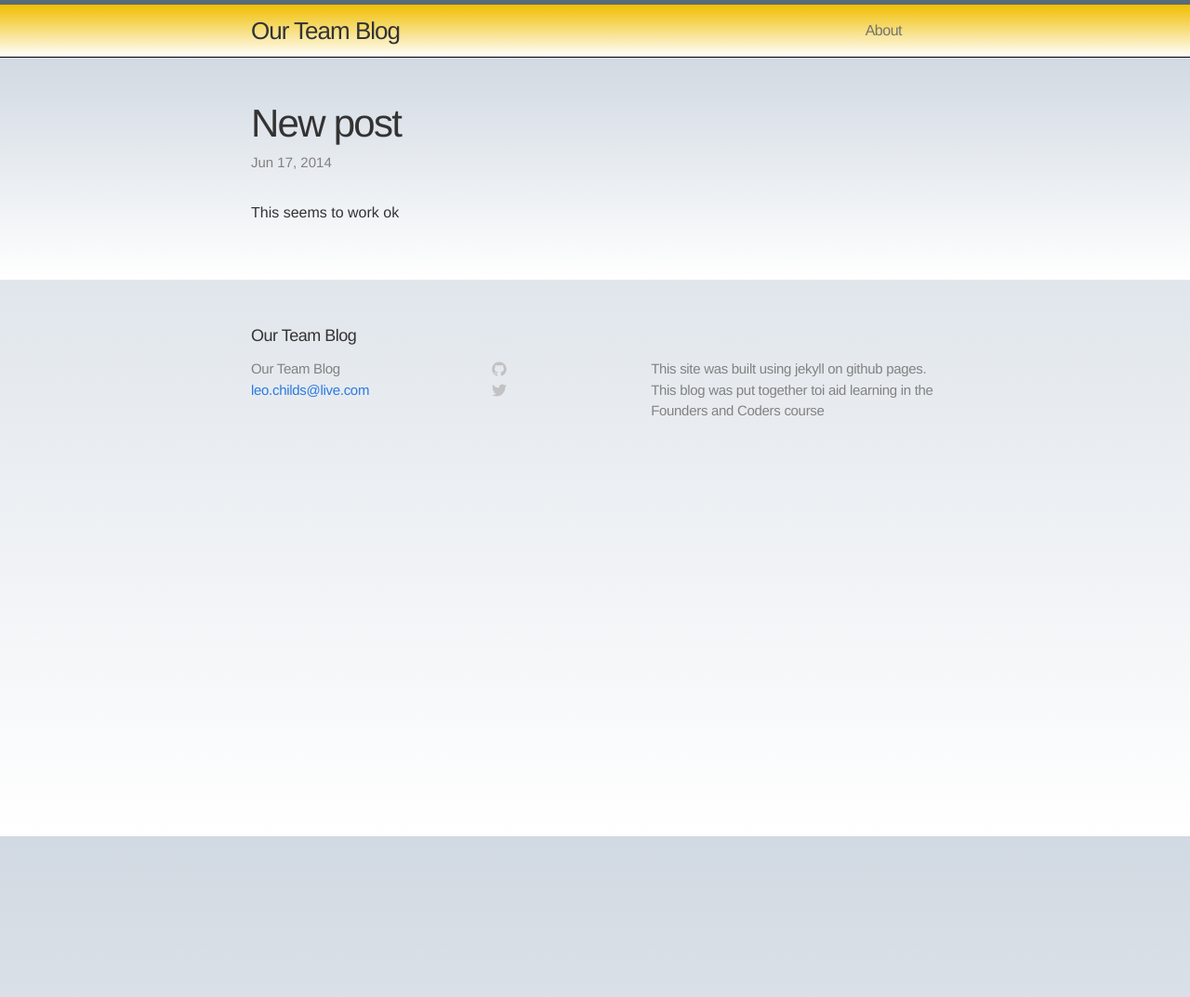
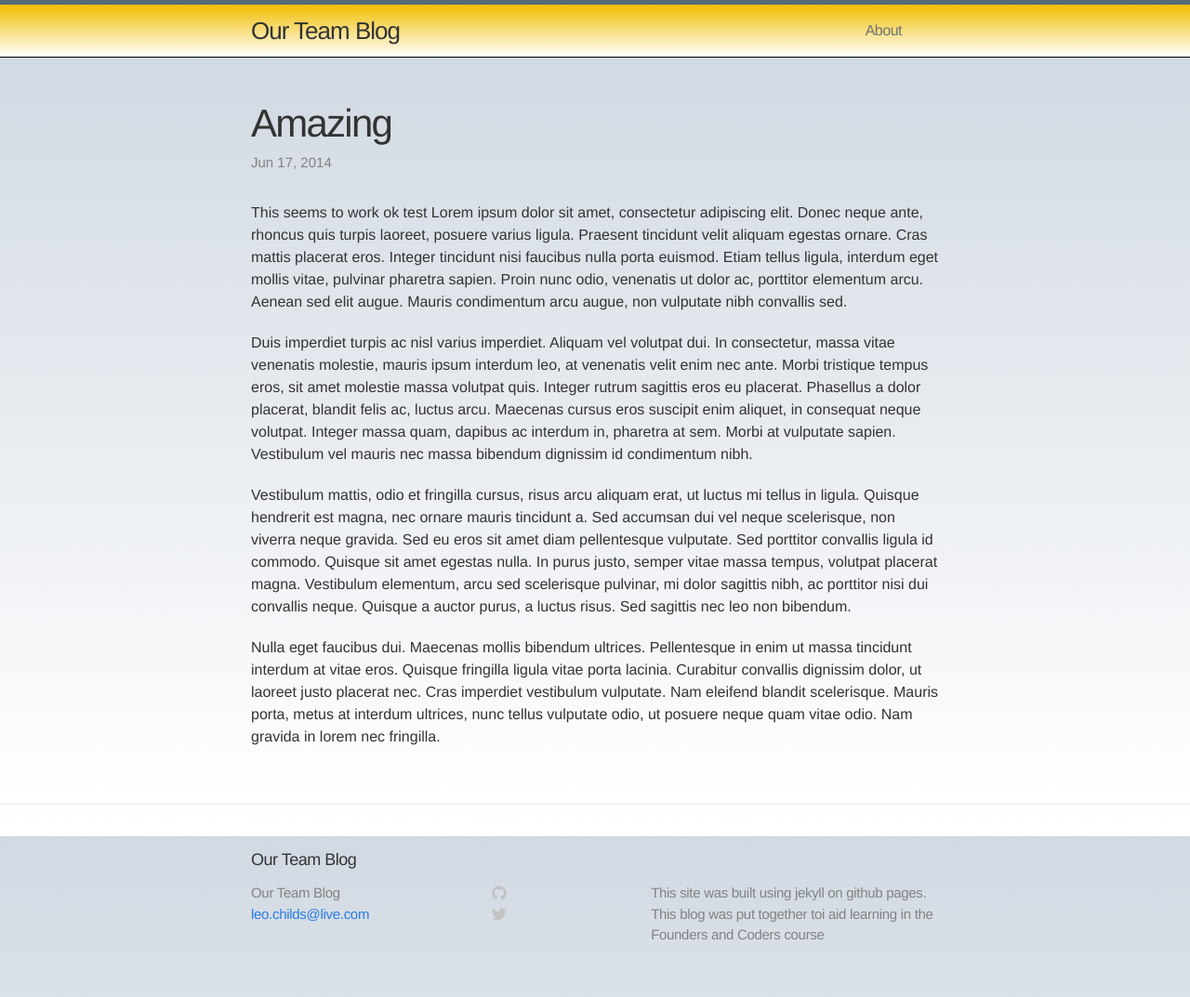
Before and after one commit to leochilds/digitalalchemy, a Jekyll site: the page built from _posts/2014-06-17-another-post.markdown, in a window 1280 px wide. Shown: the whole page at 93% size. Built offline with Jekyll 4.4.1, drawn with Linux system fonts in a browser that asks for light colours; nearby versions of some CDN libraries; before the commit the page ends 900 px from its top, so only the background shows below that.

Commit message:
Update 2014-06-17-another-post.markdown

```diff
--- a/_posts/2014-06-17-another-post.markdown
+++ b/_posts/2014-06-17-another-post.markdown
@@ -1,8 +1,15 @@
 ---
 layout: post
-title:  "New post"
+title:  "Amazing"
 date:   2014-06-17 12:13:00
 categories: jekyll update
 ---
 
 This seems to work ok
+test  Lorem ipsum dolor sit amet, consectetur adipiscing elit. Donec neque ante, rhoncus quis turpis laoreet, posuere varius ligula. Praesent tincidunt velit aliquam egestas ornare. Cras mattis placerat eros. Integer tincidunt nisi faucibus nulla porta euismod. Etiam tellus ligula, interdum eget mollis vitae, pulvinar pharetra sapien. Proin nunc odio, venenatis ut dolor ac, porttitor elementum arcu. Aenean sed elit augue. Mauris condimentum arcu augue, non vulputate nibh convallis sed.
+
+Duis imperdiet turpis ac nisl varius imperdiet. Aliquam vel volutpat dui. In consectetur, massa vitae venenatis molestie, mauris ipsum interdum leo, at venenatis velit enim nec ante. Morbi tristique tempus eros, sit amet molestie massa volutpat quis. Integer rutrum sagittis eros eu placerat. Phasellus a dolor placerat, blandit felis ac, luctus arcu. Maecenas cursus eros suscipit enim aliquet, in consequat neque volutpat. Integer massa quam, dapibus ac interdum in, pharetra at sem. Morbi at vulputate sapien. Vestibulum vel mauris nec massa bibendum dignissim id condimentum nibh.
+
+Vestibulum mattis, odio et fringilla cursus, risus arcu aliquam erat, ut luctus mi tellus in ligula. Quisque hendrerit est magna, nec ornare mauris tincidunt a. Sed accumsan dui vel neque scelerisque, non viverra neque gravida. Sed eu eros sit amet diam pellentesque vulputate. Sed porttitor convallis ligula id commodo. Quisque sit amet egestas nulla. In purus justo, semper vitae massa tempus, volutpat placerat magna. Vestibulum elementum, arcu sed scelerisque pulvinar, mi dolor sagittis nibh, ac porttitor nisi dui convallis neque. Quisque a auctor purus, a luctus risus. Sed sagittis nec leo non bibendum.
+
+Nulla eget faucibus dui. Maecenas mollis bibendum ultrices. Pellentesque in enim ut massa tincidunt interdum at vitae eros. Quisque fringilla ligula vitae porta lacinia. Curabitur convallis dignissim dolor, ut laoreet justo placerat nec. Cras imperdiet vestibulum vulputate. Nam eleifend blandit scelerisque. Mauris porta, metus at interdum ultrices, nunc tellus vulputate odio, ut posuere neque quam vitae odio. Nam gravida in lorem nec fringilla.
```
